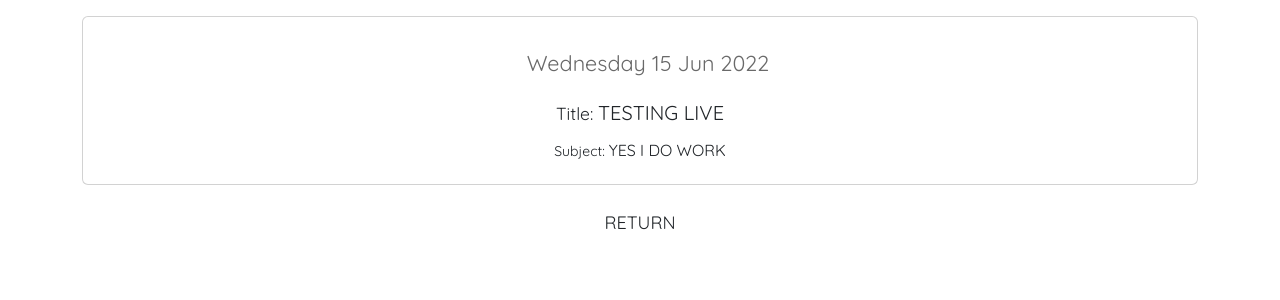
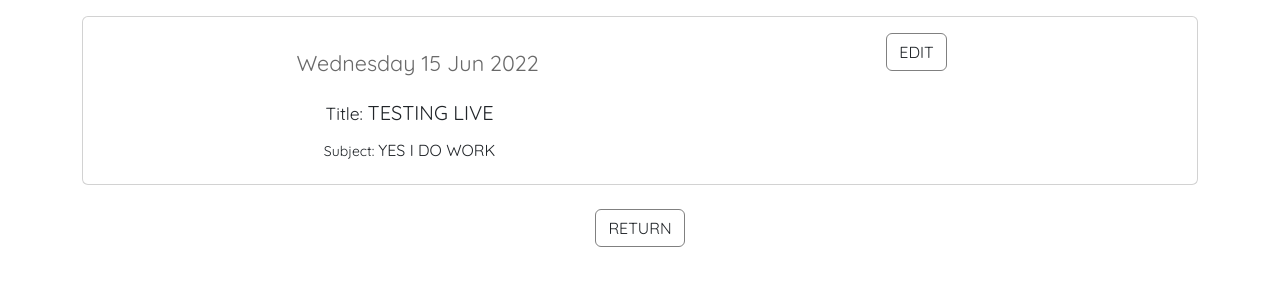
Before and after one commit to Didisimmons/Diary-Tabs, a Django app: page /entryDetailView/22 in a window 1280 px wide. Shown: the part 73-373 px from the top of the page. Run offline with Django 4.2, Linux system fonts and the light colour scheme; data comes from the database, SQL or seed files in the repository; both versions use the stored data as it was after the commit; some libraries are stand-ins or nearby versions.

Commit message:
create add and edit function for diary event

```diff
--- a/entries/templates/entries/detail_view.html
+++ b/entries/templates/entries/detail_view.html
@@ -6,18 +6,21 @@
         <div class="card thread-box mt-3 mb-4">
             <div class="card-body text-center">
                 <div class="row">
-                    <div class="col-12 ">
+                    <div class="col-sm-7 ">
                         <div class="threads">
                             <p class="pt-3 mx-auto">{{ displayView.date_created|date:'l d M Y'}} </p>
                             <h5 class="pt-2"><small class="general-color">Title: </small> {{ displayView.title }} </h5>
                             <h6 class="pt-2"><small class="general-color">Subject: </small>{{displayView.content }}</h6>
                         </div>
                     </div>
+                    <div class="col-sm-4 ">
+                        {% include 'entries/includes/edit-event.html' %}
+                    </div>
                 </div>
             </div>
         </div>
         <div class="return text-center">
-            <a href="{% url 'home' %}"> RETURN</a>
+            <a href="{% url 'home' %}" class="btn"> RETURN</a>
         </div>
     </div>
 </section>
--- /dev/null
+++ b/entries/templates/entries/includes/edit-event.html
@@ -0,0 +1,29 @@
+<div class="view-more-button">
+    <a class="more-button btn" data-toggle="modal" data-target="#modaleditevent{{ entry.id }}">EDIT</a>
+</div>
+
+<!-- Modal to allow users to edit their review -->
+<div class="modal fade"  id="modaleditevent{{ entry.id }}" tabindex="-1" aria-labelledby="modaleventedit{{ entry.id }}" aria-hidden="true">
+    <div class="modal-dialog modal-dialog-centered">
+        <div class="modal-content">
+            <div class="text-black mt-2">
+                <div class="cancel">
+                    <button type="button" class="btn-close cancel-btn" data-dismiss="modal" aria-label="Close">
+                        <span aria-hidden="true"></span>
+                    </button>
+                </div>
+                <h5 class="modal-title pt-2 text-center">
+                    EDIT EVENT
+                </h5>
+                <p class="text-black text-center">( Edit previous event )</p>
+            </div>
+            <div class="modal-body text-center text-black">
+                <form class="text-black" action="{% url 'edit_events' entry.id %}" method="POST">
+                    {% csrf_token %}
+                    {{ form.as_p }}
+                    <button class="btn btn-black rounded-0 text-uppercase mb-4 mt-4">SUBMIT</button>
+                </form>
+            </div>
+        </div>
+    </div>
+</div>
--- a/entries/urls.py
+++ b/entries/urls.py
@@ -3,5 +3,8 @@ from . import views
 
 urlpatterns = [
     path('', views.entryList, name="home"),
-    path('entryDetailView/<int:entry_id>', views.entryDetailView, name='detail_view'),
+    path('entryDetailView/<int:entry_id>', views.entryDetailView,
+         name='detail_view'),
+    path('editDetailView/<int:entry_id>/', views.editDetailView,
+         name='edit_events'),
 ]
--- a/entries/views.py
+++ b/entries/views.py
@@ -27,9 +27,35 @@ def entryList(request):
 
 def entryDetailView(request, entry_id):
     displayView = get_object_or_404(Entry, pk=entry_id)
+    entry = Entry.objects.get(id=entry_id)
+
     template = 'entries/detail_view.html'
+
+    form = EntryForm()
+    displayView.save()
+
     context = {
-        'displayView':  displayView,
+        'entry' : entry,
+        'form': form,
+        'displayView': displayView,
 
     }
     return render(request, template, context)
+
+def editDetailView(request, entry_id ):
+    editView = get_object_or_404(Entry, pk=entry_id)
+
+    if request.method == "POST":
+        form = EntryForm(request.POST, instance=editView)
+        if form.is_valid():
+            form.save()
+            return redirect(reverse('detail_view', args=[editView.id]))
+    else:
+        form = EntryForm(instance=editView)
+
+    template = 'entries/detail_view.html'
+    context = {
+        'editView': editView,
+        'form' : form,
+    }
+    return render(request, template, context)
--- a/static/css/base.css
+++ b/static/css/base.css
@@ -22,8 +22,8 @@ h1 {
     font-size: 2.8em;
 }
 
-h3 a {
-    text-decoration: none;
+.btn{
+    border: 1px solid grey;
 }
 
 h2, h3 {
@@ -68,13 +68,7 @@ label {
     display: block;
 }
 
-button,
-textarea,
-input {
-    font-size: inherit;
-    min-height: 2.5em;
-    padding: 0 1rem;
-}
+
 
 input[type="text"],
 textarea {
@@ -84,14 +78,6 @@ textarea {
 textarea {
     padding: 0.5rem 1rem;
     font-family: sans-serif;
-}
-
-button,
-input[type="submit"] {
-    margin: 0 1rem 2px 1rem;
-    cursor: pointer;
-    font-weight: bold;
-    min-width: 8rem;
 }
 
 .Saturday,
@@ -104,9 +90,18 @@ input[type="submit"] {
 }
 
 .return a:hover{
-    text-decoration: underline;
+    color:blue;
 }
 
 .more-button{
     border: 1px solid grey;
 }
+
+.cancel-btn{
+    padding: 6px 6px;
+    margin-right: 10px;
+}
+
+.cancel{
+    text-align: right;
+}
```
Also changed, not shown: entries/templates/entries/index.html (+13 -10 lines), db.sqlite3, templates/base.html (line endings or trailing spaces).
